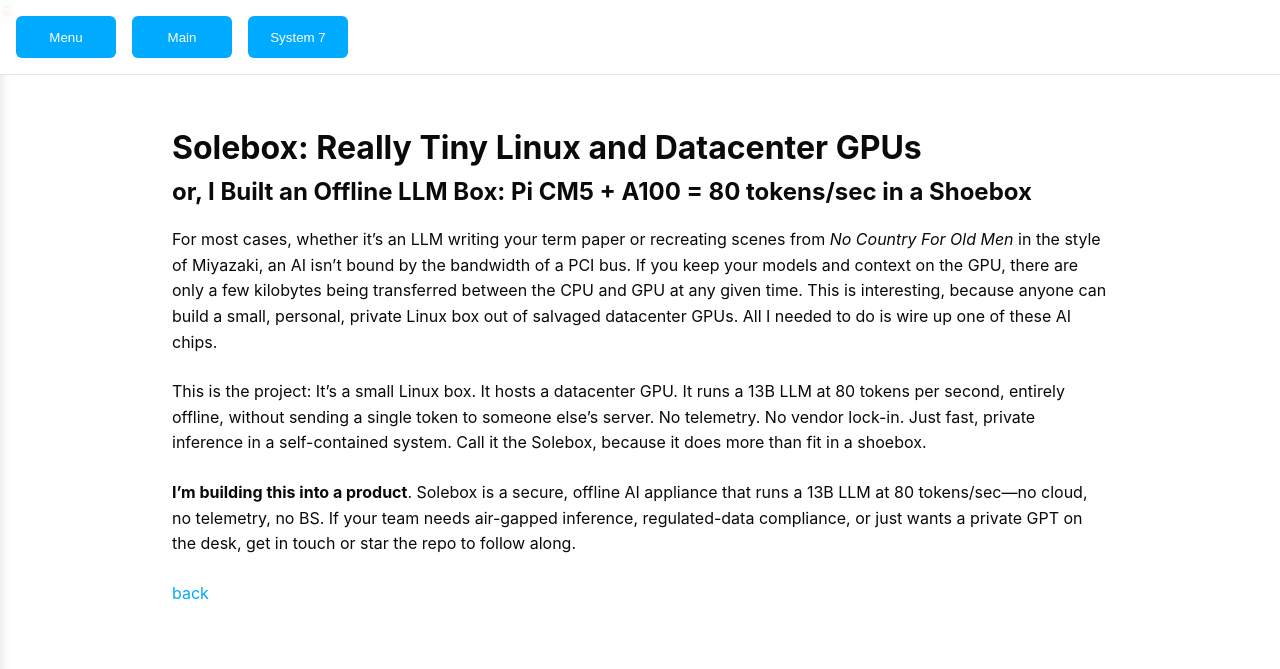
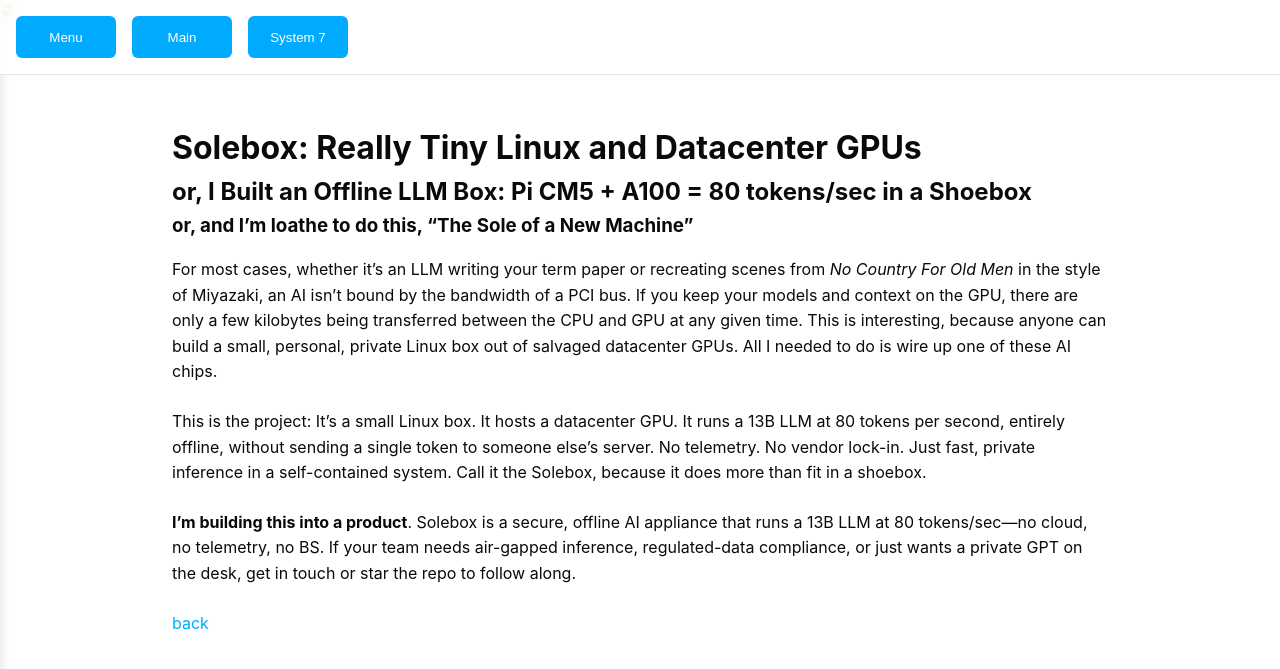
Before and after one commit to bbenchoff/bbenchoff.github.io, a Jekyll site: the page built from pages/EdgingAI.md, in a window 1280 px wide. Shown: the top 669 px of the page. Built offline with Jekyll 4.4.1, drawn with Linux system fonts in a browser that asks for light colours; nearby versions of some CDN libraries; our own code applies the rules of GitHub Pages for plain Markdown files.

Commit message:
Update EdgingAI.md

```diff
--- a/pages/EdgingAI.md
+++ b/pages/EdgingAI.md
@@ -6,6 +6,7 @@
 
 # Solebox: Really Tiny Linux and Datacenter GPUs
 ## or, I Built an Offline LLM Box: Pi CM5 + A100 = 80 tokens/sec in a Shoebox
+### or, and I'm loathe to do this, "The Sole of a New Machine"
 
 For most cases, whether it's an LLM writing your term paper or recreating scenes from *No Country For Old Men* in the style of Miyazaki, an AI isn't bound by the bandwidth of a PCI bus. If you keep your models and context on the GPU, there are only a few kilobytes being transferred between the CPU and GPU at any given time. This is interesting, because anyone can build a small, personal, private Linux box out of salvaged datacenter GPUs. All I needed to do is wire up one of these AI chips.
 
@@ -16,4 +17,6 @@
 
 
 
+
+
 [back](../)
```
